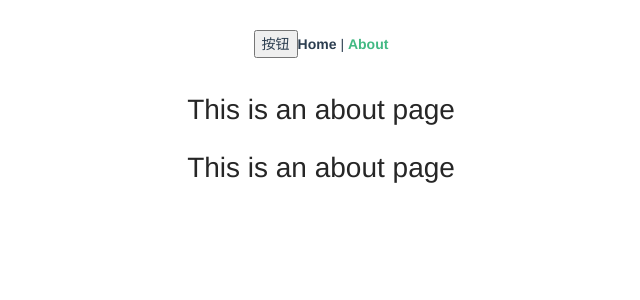
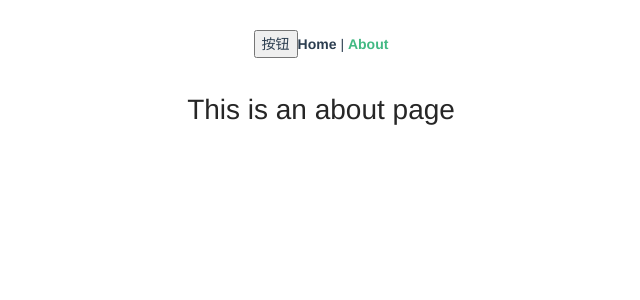
Before and after one commit to Edemain/advanced-routes-cache, a Vue app: page /about in a window 1280 px wide. Shown: the top 300 px of the page, without its empty margins (319-959 px from the left). Built offline with nearby package versions, Linux system fonts and the light colour scheme.

Commit message:
fix(about): a bug fix

```diff
--- a/src/views/About.vue
+++ b/src/views/About.vue
@@ -1,6 +1,5 @@
 <template>
   <div class="about">
     <h1>This is an about page</h1>
-    <h1>This is an about page</h1>
   </div>
 </template>
```
